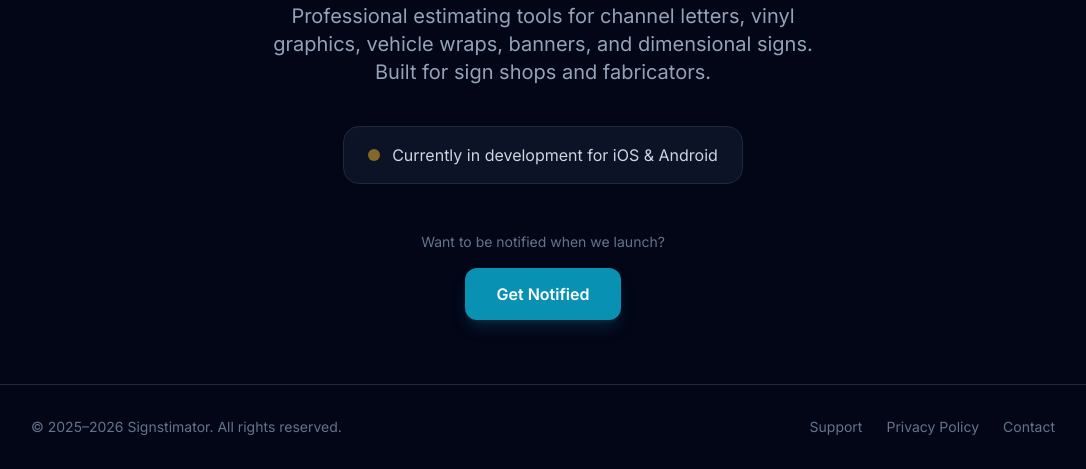
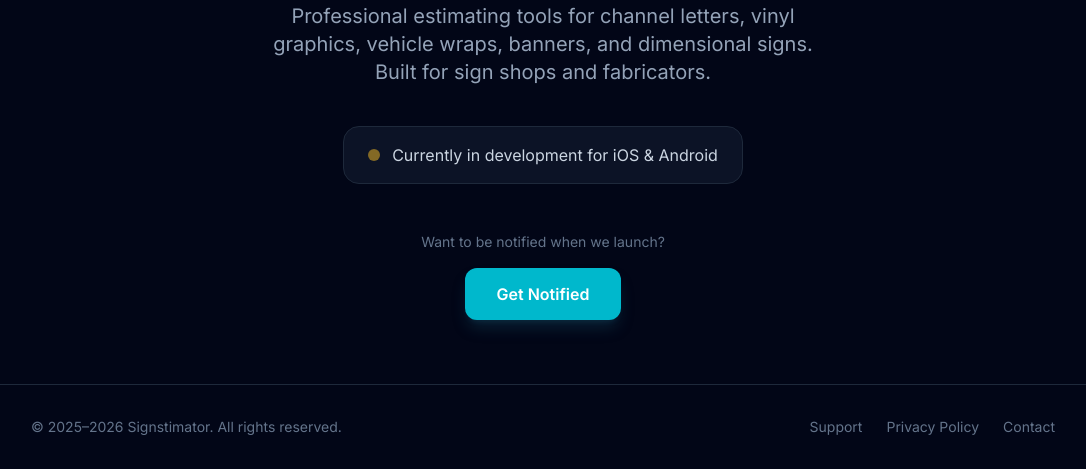
Before and after one commit to bnkf5hk8gk-collab/Signstimator, a plain HTML site: page index.html in a window 1280 px wide. Shown: the part 449-918 px from the top of the page, without its empty margins (97-1183 px from the left). Drawn offline with nearby package versions, Linux system fonts and the light colour scheme.

Commit message:
Update index.html
"stimator" color update

```diff
--- a/index.html
+++ b/index.html
@@ -14,9 +14,9 @@
             brand: {
               50:  '#ecfeff',
               100: '#cffafe',
-              400: '#22d3ee',
-              500: '#06b6d4',
-              600: '#0891b2',
+              400: '#2ee6f5',
+              500: '#06d6e8',
+              600: '#00b8cc',
               700: '#0e7490',
               800: '#155e75',
               900: '#164e63',
```
